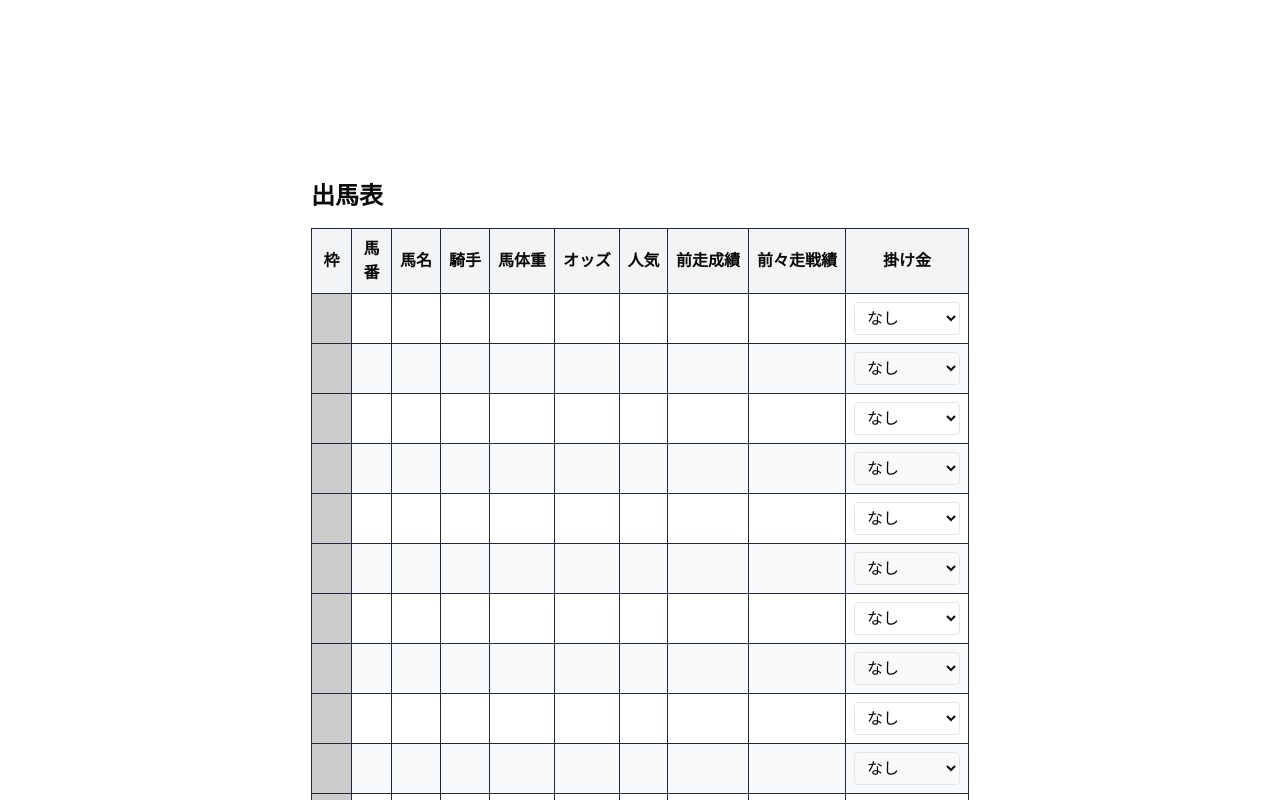
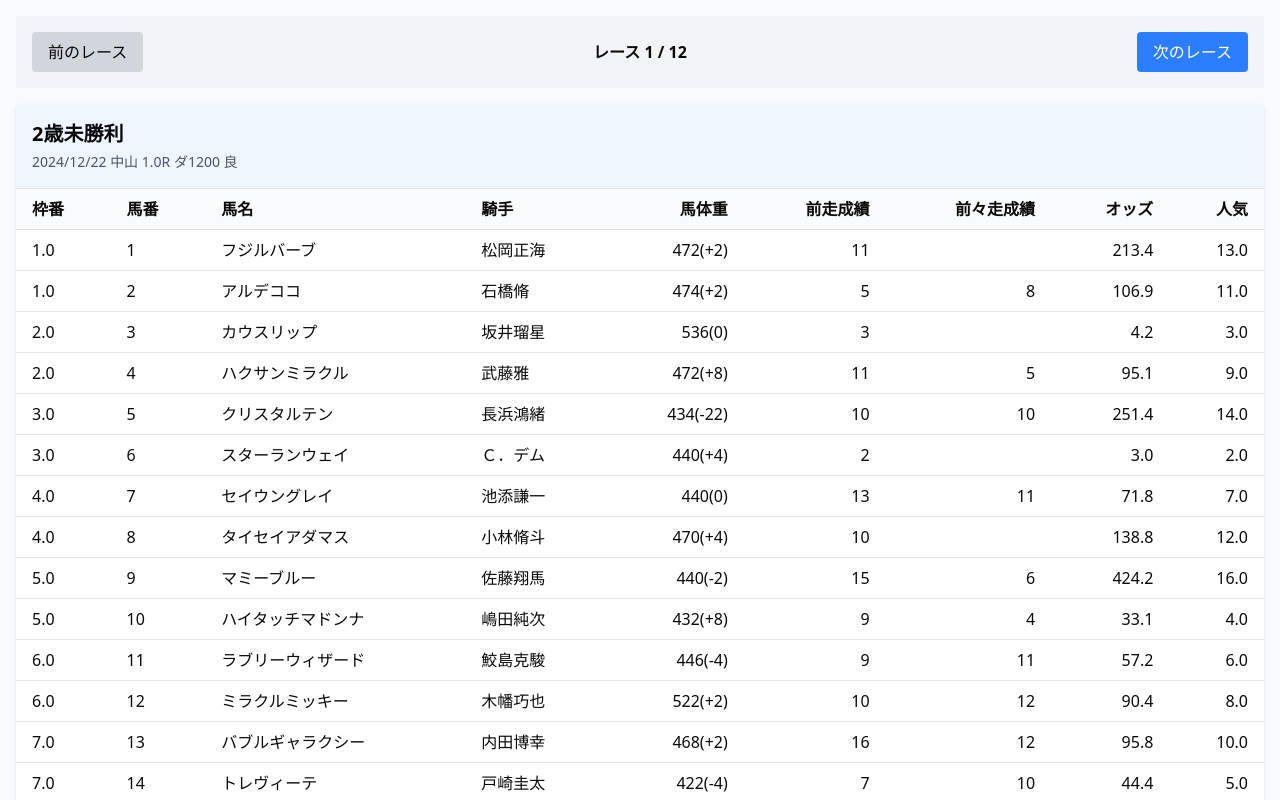
Before and after one commit to Yamadorinaruho/keiba-data, a Next.js app in the folder front-end/: page / in a window 1280 px wide. Shown: the top 800 px of the page. Built offline with nearby package versions, Linux system fonts and the light colour scheme.

Commit message:
レース情報を出力

```diff
--- /dev/null
+++ b/front-end/src/app/api/races/route.ts
@@ -0,0 +1,14 @@
+import { NextResponse } from 'next/server';
+import { getHorsesData } from '@/lib/csv';
+
+export async function GET() {
+  try {
+    const horses = await getHorsesData();
+    return NextResponse.json(horses);
+  } catch (error) {
+    return NextResponse.json(
+      { error: 'データの取得に失敗しました' },
+      { status: 500 }
+    );
+  }
+}
--- a/front-end/src/app/page.tsx
+++ b/front-end/src/app/page.tsx
@@ -1,59 +1,10 @@
-import KeibaTable from "@/components/keiba_table";
-import Image from "next/image";
+// src/app/page.tsx
+import HorseTable from '@/components/HorseTable';
 
 export default function Home() {
   return (
-    <div className="grid grid-rows-[20px_1fr_20px] items-center justify-items-center min-h-screen p-8 pb-20 gap-16 sm:p-20 font-[family-name:var(--font-geist-sans)]">
-      <main className="flex flex-col gap-8 row-start-2 items-center sm:items-start">
-       <KeibaTable/>
-      </main>
-      <footer className="row-start-3 flex gap-6 flex-wrap items-center justify-center">
-        <a
-          className="flex items-center gap-2 hover:underline hover:underline-offset-4"
-          href="https://nextjs.org/learn?utm_source=create-next-app&utm_medium=appdir-template-tw&utm_campaign=create-next-app"
-          target="_blank"
-          rel="noopener noreferrer"
-        >
-          <Image
-            aria-hidden
-            src="/file.svg"
-            alt="File icon"
-            width={16}
-            height={16}
-          />
-          Learn
-        </a>
-        <a
-          className="flex items-center gap-2 hover:underline hover:underline-offset-4"
-          href="https://vercel.com/templates?framework=next.js&utm_source=create-next-app&utm_medium=appdir-template-tw&utm_campaign=create-next-app"
-          target="_blank"
-          rel="noopener noreferrer"
-        >
-          <Image
-            aria-hidden
-            src="/window.svg"
-            alt="Window icon"
-            width={16}
-            height={16}
-          />
-          Examples
-        </a>
-        <a
-          className="flex items-center gap-2 hover:underline hover:underline-offset-4"
-          href="https://nextjs.org?utm_source=create-next-app&utm_medium=appdir-template-tw&utm_campaign=create-next-app"
-          target="_blank"
-          rel="noopener noreferrer"
-        >
-          <Image
-            aria-hidden
-            src="/globe.svg"
-            alt="Globe icon"
-            width={16}
-            height={16}
-          />
-          Go to nextjs.org →
-        </a>
-      </footer>
-    </div>
+    <main className="min-h-screen p-4 bg-gray-50">
+      <HorseTable />
+    </main>
   );
 }
--- /dev/null
+++ b/front-end/src/components/HorseTable.tsx
@@ -0,0 +1,131 @@
+'use client';
+
+import { useEffect, useState } from 'react';
+import { Horse } from '@/types';
+
+export default function HorseTable() {
+  const [horses, setHorses] = useState<Horse[]>([]);
+  const [loading, setLoading] = useState(true);
+  const [error, setError] = useState<string | null>(null);
+  const [currentRaceIndex, setCurrentRaceIndex] = useState(0); // 現在のレースインデックス(0から始まる)
+
+  useEffect(() => {
+    async function fetchHorses() {
+      try {
+        const response = await fetch('/api/races');
+        if (!response.ok) throw new Error('APIエラー');
+        const data = await response.json();
+        setHorses(data);
+      } catch (err) {
+        setError('データ取得失敗');
+      } finally {
+        setLoading(false);
+      }
+    }
+
+    fetchHorses();
+  }, []);
+
+  if (loading) return <div className="text-center p-4">読み込み中...</div>;
+  if (error) return <div className="text-center p-4 text-red-500">{error}</div>;
+  if (horses.length === 0) return <div className="text-center p-4">データなし</div>;
+
+  // レースIDごとにデータをグループ化
+  const raceGroups: { [key: string]: Horse[] } = {};
+  horses.forEach(horse => {
+    if (!raceGroups[horse.race_id]) {
+      raceGroups[horse.race_id] = [];
+    }
+    raceGroups[horse.race_id].push(horse);
+  });
+
+  // レースIDの配列
+  const raceIds = Object.keys(raceGroups);
+
+  // 次のレースへ
+  const goToNextRace = () => {
+    if (currentRaceIndex < raceIds.length - 1) { // 最後のレースでない場合(currentRaceIndexは0から始まる)
+      setCurrentRaceIndex(currentRaceIndex + 1); // 次のレースへ
+    }
+  };
+
+  // 前のレースへ
+  const goToPreviousRace = () => {
+    if (currentRaceIndex > 0) { // 最初のレースでない場合
+      setCurrentRaceIndex(currentRaceIndex - 1); // 前のレースへ
+    }
+  };
+
+  // 現在のレースIDとそのレースの馬リスト
+  const currentRaceId = raceIds[currentRaceIndex]; // 現在のレースID
+  const currentRaceHorses = raceGroups[currentRaceId]; // 現在のレースの馬リスト
+  const raceInfo = currentRaceHorses[0]; // レース情報は各馬のデータに含まれている
+
+  return (
+    <div className="space-y-4">
+      <div className="flex justify-between items-center bg-gray-100 p-4 rounded">
+        <button
+          onClick={goToPreviousRace}
+          disabled={currentRaceIndex === 0} // 最初のレースの場合は無効
+          className={`px-4 py-2 rounded ${currentRaceIndex === 0 ? 'bg-gray-300 cursor-not-allowed' : 'bg-blue-500 hover:bg-blue-600 text-white'}`}
+        >
+          前のレース
+        </button>
+
+        <div className="text-center">
+          <span className="font-bold">レース {currentRaceIndex + 1} / {raceIds.length}</span>
+        </div>
+
+        <button
+          onClick={goToNextRace}
+          disabled={currentRaceIndex === raceIds.length - 1}
+          className={`px-4 py-2 rounded ${currentRaceIndex === raceIds.length - 1 ? 'bg-gray-300 cursor-not-allowed' : 'bg-blue-500 hover:bg-blue-600 text-white'}`}
+        >
+          次のレース
+        </button>
+      </div>
+
+      <div className="bg-white rounded shadow overflow-hidden">
+        <div className="bg-blue-50 p-4 border-b">
+          <h2 className="text-xl font-bold">{raceInfo.レース名}</h2>
+          <div className="text-sm text-gray-600 mt-1">
+            {raceInfo.日付} {raceInfo.開催} {raceInfo.R}R {raceInfo.距離} {raceInfo.馬場}
+          </div>
+        </div>
+
+        <div className="overflow-x-auto">
+          <table className="w-full">
+            <thead className="bg-gray-50 border-b">
+              <tr>
+                <th className="px-4 py-2 text-left">枠番</th>
+                <th className="px-4 py-2 text-left">馬番</th>
+                <th className="px-4 py-2 text-left">馬名</th>
+                <th className="px-4 py-2 text-left">騎手</th>
+                <th className="px-4 py-2 text-right">馬体重</th>
+                <th className="px-4 py-2 text-right">前走成績</th>
+                <th className="px-4 py-2 text-right">前々走成績</th>
+                <th className="px-4 py-2 text-right">オッズ</th>
+                <th className="px-4 py-2 text-right">人気</th>
+              </tr>
+            </thead>
+            <tbody>
+              {currentRaceHorses.map((horse) => (
+                <tr key={horse.horse_id} className="border-b hover:bg-gray-50">
+                  <td className="px-4 py-2">{horse.枠番}</td>
+                  <td className="px-4 py-2">{horse.馬番}</td>
+                  <td className="px-4 py-2 font-medium">{horse.馬名}</td>
+                  <td className="px-4 py-2">{horse.騎手}</td>
+                  <td className="px-4 py-2 text-right">{horse.馬体重}</td>
+                  <td className="px-4 py-2 text-right">{horse.前走着順}</td>
+                  <td className="px-4 py-2 text-right">{horse.前々走着順}</td>
+                  <td className="px-4 py-2 text-right">{horse.オッズ}</td>
+                  <td className="px-4 py-2 text-right">{horse.人気}</td>
+                </tr>
+              ))}
+            </tbody>
+          </table>
+        </div>
+      </div>
+    </div>
+  );
+}
--- /dev/null
+++ b/front-end/src/lib/csv.ts
@@ -0,0 +1,30 @@
+import fs from 'fs';
+import path from 'path';
+import { Horse } from '@/types';
+
+export async function getHorsesData(): Promise<Horse[]> {
+  try {
+    const filePath = path.join(process.cwd(), 'public/data/races.csv');
+    const fileContent = fs.readFileSync(filePath, 'utf8');
+
+    const lines = fileContent.trim().split('\n');
+    const headers = lines[0].split('\t');
+    const dataRows = lines.slice(1);
+
+    const horses = dataRows.map(row => {
+      const values = row.split('\t');
+      const horse: any = {};
+
+      headers.forEach((header, index) => {
+        horse[header] = values[index];
+      });
+
+      return horse as Horse;
+    });
+
+    return horses;
+  } catch (error) {
+    console.error('データ読み込みエラー:', error);
+    return [];
+  }
+}
--- /dev/null
+++ b/front-end/src/types.ts
@@ -0,0 +1,23 @@
+export interface Horse {
+  horse_id: string;
+  race_id: string;
+  日付: string;
+  開催: string;
+  天気: string;
+  R: number;
+  レース名: string;
+  枠番: number;
+  馬番: number;
+  オッズ: number;
+  人気: number;
+  騎手: string;
+  斤量: string;
+  距離: string;
+  馬場: string;
+  馬体重: string;
+  着順: number;
+  前走着順: number;
+  前々走着順: number;
+  pred: number;
+  馬名: string;
+}
```
Also changed, not shown: front-end/public/data/races.csv (renamed from front-end/public/data/next_df.csv), front-end/src/app/api/betting/route.ts (added), front-end/src/components/layout/Footer.tsx (added), front-end/src/components/layout/Header.tsx (added), front-end/src/components/layout/Layout.tsx (added), 1 other file (tests, documents, lock files or other folders).
